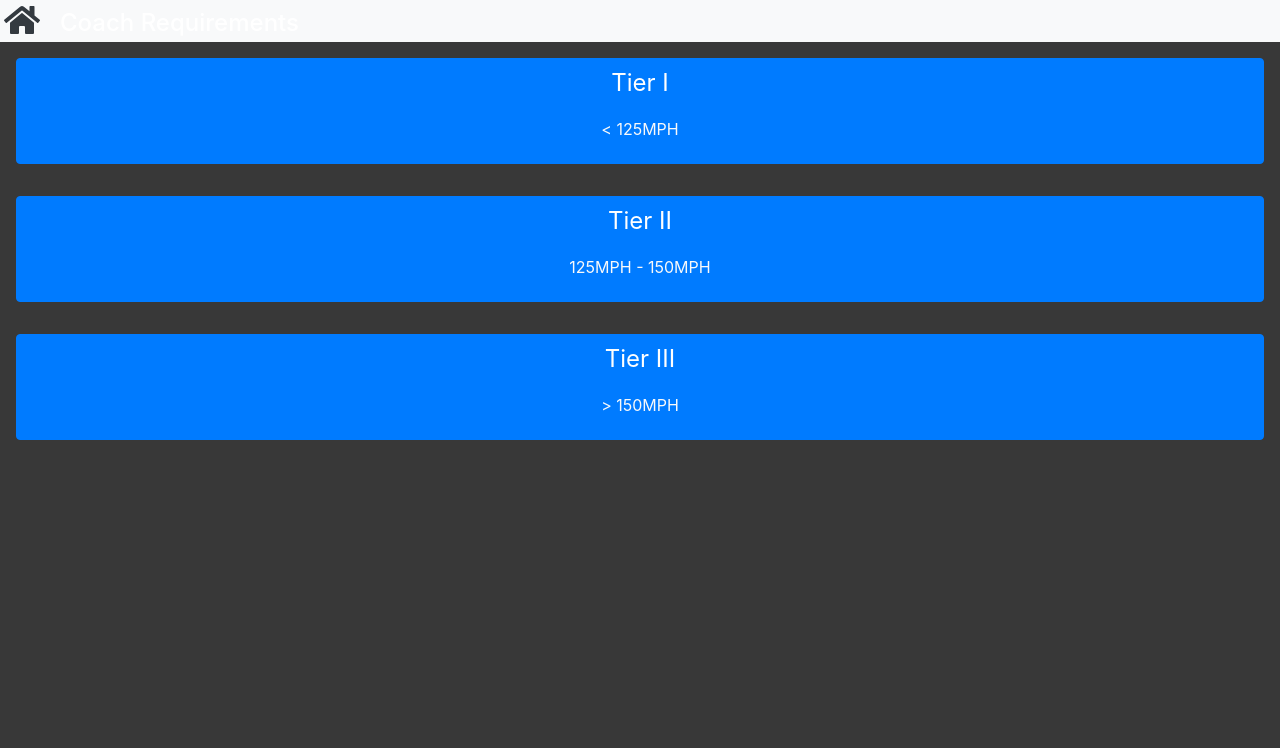
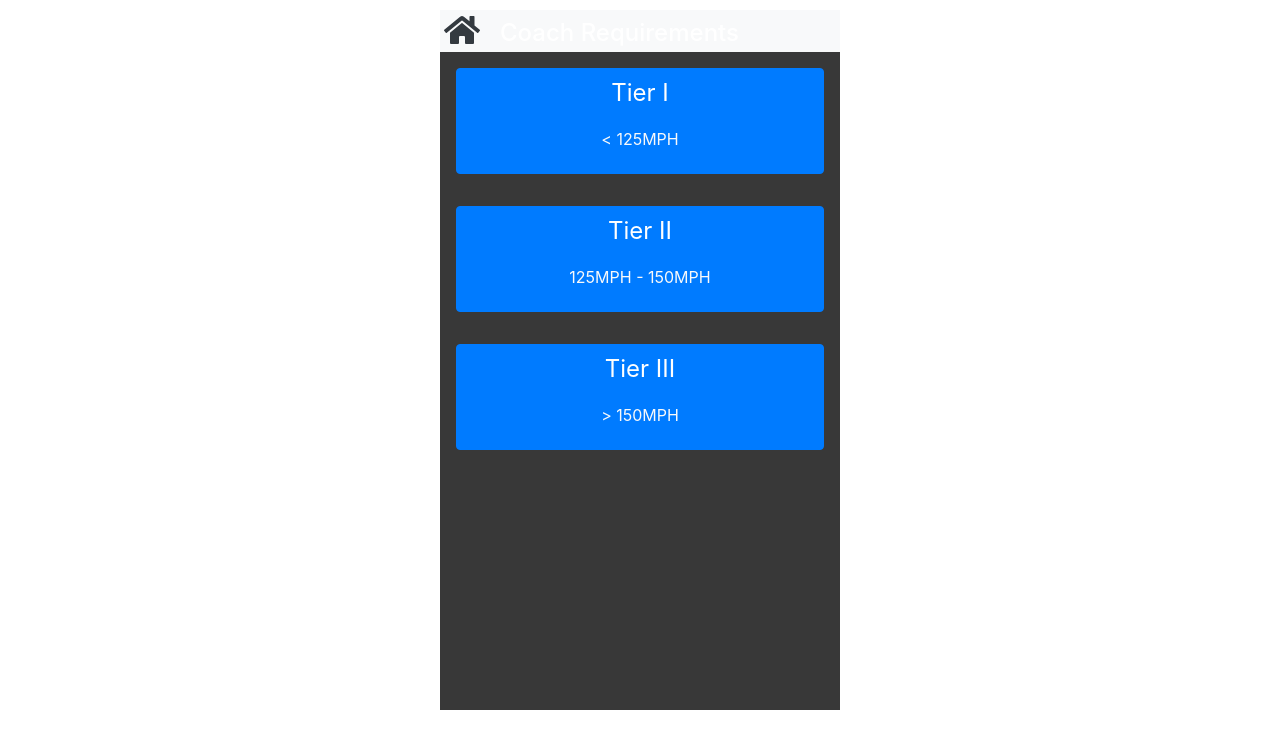
Before and after one commit to jlcobos/project, a React (Create React App) app: page / in a window 1280 px wide. Shown: the top 748 px of the page. Built offline with nearby package versions, Linux system fonts and the light colour scheme.

Commit message:
css updates

```diff
--- a/src/App.css
+++ b/src/App.css
@@ -1,11 +1,16 @@
 body {
-  background-color: 	#383838;
   color: #FFF;
 }
 h1, h2, h3, h4, h5, h6, p {
   color: #FFF;
 }
-
+.App {
+  margin:  10px auto;
+  max-width: 400px;
+  height: 700px;
+  overflow: auto;
+  background-color: 	#383838;
+}
 .pointer {
   cursor: pointer;
 }
--- a/src/views/Component/Component.jsx
+++ b/src/views/Component/Component.jsx
@@ -16,9 +16,9 @@ export default class Component extends React.Component {
             <Context.Consumer>
                 {({data}) => {
                     const { requirements } = data[`tier${this.state.tier}`].requirements.components.find(c => c.name === this.state.component)
-                        return requirements.map(req => {
+                        return requirements.map((req, i) => {
                             return (
-                                <NavLink key={req.name} className={["d-block w-100 my-2"].join(" ")} to={`/components/tier/${this.state.tier}/${this.state.component}/${req.requirement}`}>
+                                <NavLink key={i} className={["d-block w-100 my-2"].join(" ")} to={`/components/tier/${this.state.tier}/${this.state.component}/${req.requirement}`}>
                                     <Button variant={req.name === "suppliers" ? "warning" : "primary"} className={["w-100 text-capitalize"].join(" ")}>
                                         {req.displayName}
                                     </Button>
--- a/src/views/Home/Home.jsx
+++ b/src/views/Home/Home.jsx
@@ -29,7 +29,6 @@ export default class Home extends Component {
             )
           }
         )}
-
       </Fragment>
     )
   }
```
